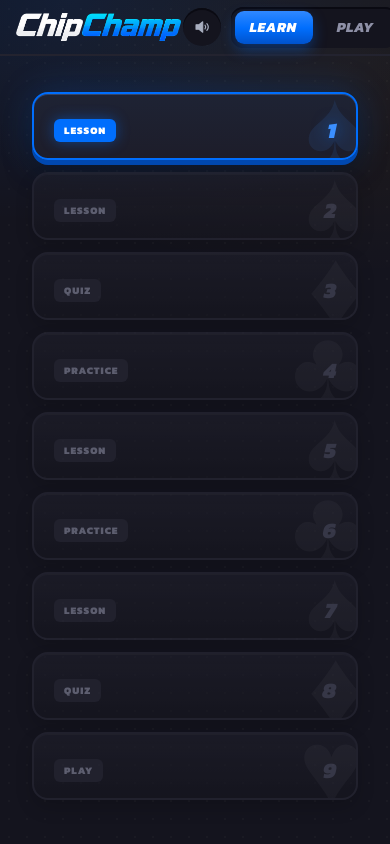
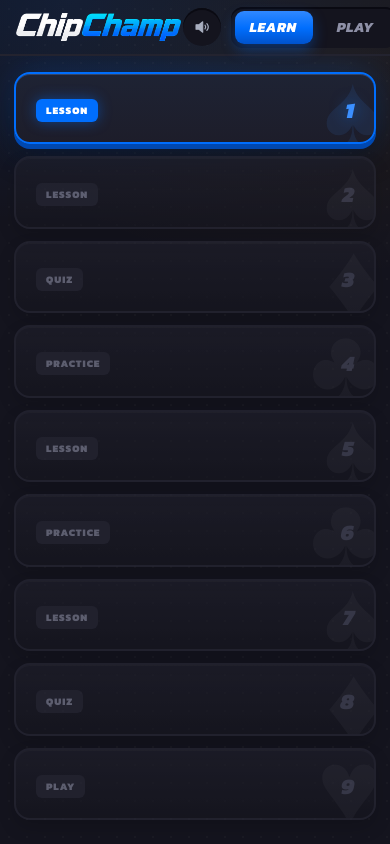
Before and after one commit to novolg/ChipChamp, a React (Vite) app: page / in a window 390 px wide. Built offline with nearby package versions, Linux system fonts and the light colour scheme.

Commit message:
fix(mobile): trim frame-body gutters on mobile so the felt/columns breathe

```diff
--- a/src/ui/screens/screens.css
+++ b/src/ui/screens/screens.css
@@ -795,6 +795,12 @@
   .nav-seg { width: 78px; }
   .nav-thumb { width: 78px; }
 
+  /* Reclaim the desktop 32px body gutters — they crowd/clip the narrow felt
+     and the learn/lesson columns. The play screen keeps its own .play-grid
+     padding; the table felt is min(92vw, …) so it now breathes. */
+  .frame-learn .frame-body { padding: 16px 14px 24px; }
+  .frame-table .frame-body { padding: 8px 6px 10px; }
+
   /* Learn home: 3×3 tile grid → single column, scrolls in frame-body. */
   .learn-grid {
     grid-template-columns: 1fr;
```
